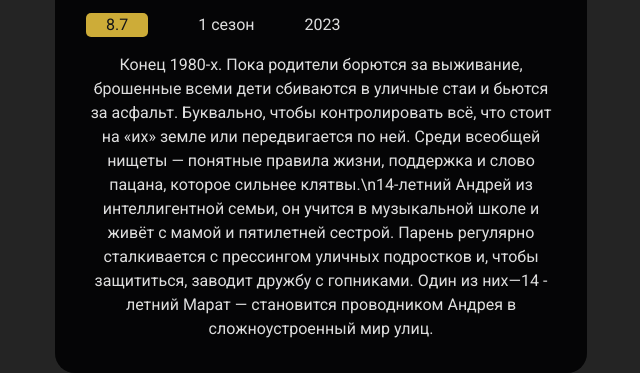
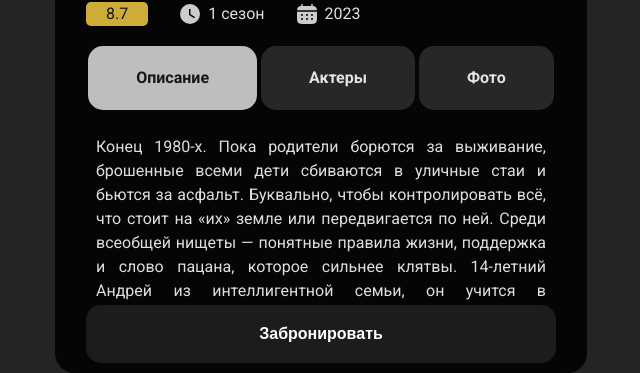
Before and after one commit to sysoev-dev/ticket-booking, a website built with Vite: page film.html in a window 1280 px wide. Shown: the part 459-832 px from the top of the page, without its empty margins (319-959 px from the left). Built offline with nearby package versions, Linux system fonts and the light colour scheme.

Commit message:
feat: add film page

```diff
--- a/film.html
+++ b/film.html
@@ -16,10 +16,10 @@
   <div class="app">
     <header class="app__header">
       <div class="app__header-top">
-        <button class="app__header-button">
-          <img src="images/left-arrow.svg" alt="Назад">
-          Уведомления
-        </button>
+        <a href='/' class="app__header-button">
+          <img src="images/left-arrow.svg" alt="На главную">
+          На главную
+        </a>
 
         <form class="app__header-form" action="#">
           <input class="app__header-input" type="search" placeholder="Название фильма">
@@ -42,13 +42,35 @@
         <li class="film__info-item film__info-item--time">1 сезон</li>
         <li class="film__info-item film__info-item--date">2023</li>
       </ul>
-      <p class="film__description">Конец 1980-х. Пока родители борются за выживание, брошенные всеми дети сбиваются
-        в уличные стаи и бьются за асфальт. Буквально, чтобы контролировать всё, что стоит на «их» земле
-        или передвигается по ней. Среди всеобщей нищеты — понятные правила жизни, поддержка и слово пацана, которое
-        сильнее клятвы.\n14-летний Андрей из интеллигентной семьи, он учится в музыкальной школе и живёт с мамой
-        и пятилетней сестрой. Парень регулярно сталкивается с прессингом уличных подростков и, чтобы защититься, заводит
-        дружбу с гопниками. Один из них—14 - летний Марат — становится проводником Андрея в сложноустроенный мир улиц.
-      </p>
+      <div class="tabs">
+        <div class="tab">
+          <input type="radio" id="tab1" name="tab-group" checked>
+          <label for="tab1" class="tab-title">Описание</label>
+          <section class="tab-content">Конец 1980-х. Пока родители борются за выживание, брошенные всеми дети сбиваются
+            в уличные стаи и бьются за асфальт. Буквально, чтобы контролировать всё, что стоит на «их» земле
+            или передвигается по ней. Среди всеобщей нищеты — понятные правила жизни, поддержка и слово пацана, которое
+            сильнее клятвы. 14-летний Андрей из интеллигентной семьи, он учится в музыкальной школе и живёт с мамой
+            и пятилетней сестрой. Парень регулярно сталкивается с прессингом уличных подростков и, чтобы защититься,
+            заводит
+            дружбу с гопниками. Один из них 14 - летний Марат — становится проводником Андрея в сложноустроенный мир
+            улиц.</section>
+        </div>
+        <div class="tab">
+          <input type="radio" id="tab2" name="tab-group">
+          <label for="tab2" class="tab-title">Актеры</label>
+          <section class="tab-content">
+            <p>Список актеров</p>
+          </section>
+        </div>
+        <div class="tab">
+          <input type="radio" id="tab3" name="tab-group">
+          <label for="tab3" class="tab-title">Фото</label>
+          <section class="tab-content">
+            <p>Фото</p>
+          </section>
+        </div>
+      </div>
+      <button class='film__reserv-btn'>Забронировать</button>
     </main>
   </div>
   <!-- <script type="module" src="/main.js"></script> -->
--- a/style.css
+++ b/style.css
@@ -209,7 +209,6 @@ h1 {
   background-size: cover;
   display: flex;
   flex-direction: column;
-  justify-content: space-between;
   z-index: 1;
 }
 
@@ -226,6 +225,7 @@ h1 {
 
 .film {
   padding: 0 15px;
+  padding-top: 260px;
 }
 
 .film__genres-list {
@@ -240,22 +240,40 @@ h1 {
   background-color: rgba(255, 255, 255, 0.15);
   padding: 5px 10px;
   border-radius: 10px;
-  color: #aaababd9;
+  color: #cacaca;
 }
 
 .film__title {
   margin: 20px 0;
   text-align: left;
   font-size: 32px;
-  color: #aaababd9;
+  color: #dddddd;
 }
 
 .film__info {
   display: flex;
   gap: 50px;
   margin: 0;
+  margin-bottom: 20px;
   padding: 0;
   list-style: none;
+}
+
+.film__info-item {
+  position: relative;
+  margin-right: 10px;
+}
+
+.film__info-item::before {
+  content: '';
+  display: block;
+  position: absolute;
+  top: 0;
+  left: -33px;
+  width: 30px;
+  height: 30px;
+  background-repeat: no-repeat;
+  background-position: top;
 }
 
 .film__info-item--rating {
@@ -264,3 +282,69 @@ h1 {
   background-color: #cdac38;
   color: #151618;
 }
+
+.film__info-item--date::before {
+  background-image: url(images/calendar.svg);
+}
+
+.film__info-item--time::before {
+  background-image: url(images/clock.svg);
+}
+
+.tabs {
+  position: relative;
+}
+.tab,
+.tab-title {
+  display: inline-block;
+}
+.tab input[type='radio'] {
+  display: none;
+}
+.tab-title {
+  background: rgba(62, 62, 62, 0.6);
+  font-weight: 700;
+  padding: 20px 48px;
+  border-radius: 15px;
+  border-bottom: none;
+  cursor: pointer;
+  margin-bottom: 15px;
+}
+.tab-content {
+  position: absolute;
+  padding: 10px;
+  left: 0;
+  text-align: justify;
+  width: calc(100% - 20px);
+  display: none;
+  max-height: 160px;
+  overflow-y: scroll;
+}
+.tab :checked + .tab-title {
+  position: relative;
+  background: #bebebe;
+  color: #151618;
+  z-index: 1;
+}
+.tab :checked ~ .tab-content {
+  display: block;
+}
+
+.film__reserv-btn {
+  display: block;
+  width: 100%;
+  position: relative;
+  padding: 20px;
+  border-radius: 15px;
+  border: none;
+  margin-top: 180px;
+  background-color: rgba(32, 32, 32, 0.85);
+  font-weight: 700;
+  font-size: 16px;
+  color: #fff;
+  cursor: pointer;
+}
+
+.film__reserv-btn:hover {
+  background-color: rgba(32, 32, 32, 0.95);
+}
```
Also changed, not shown: images/calendar.svg (added), images/clock.svg (added).
